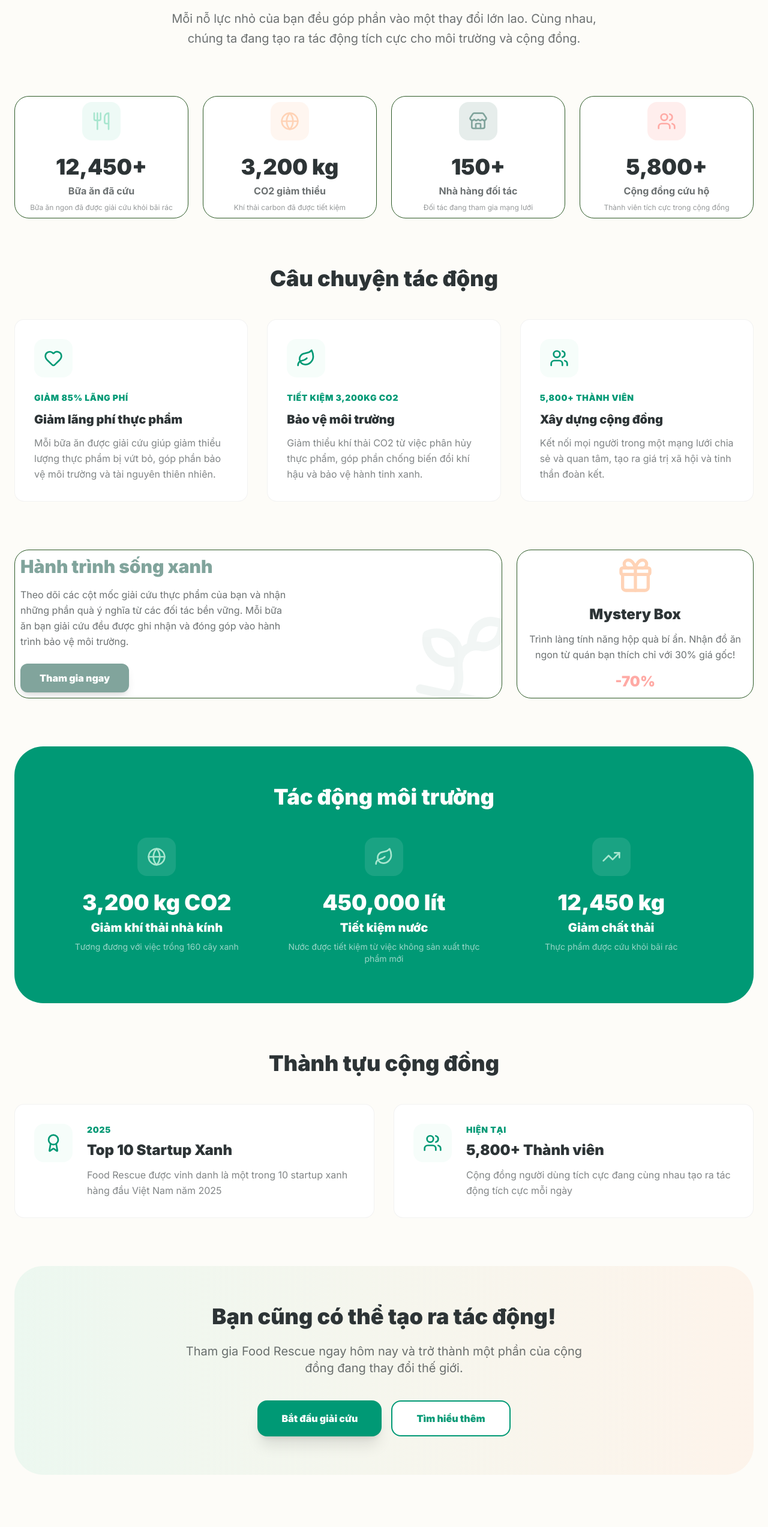
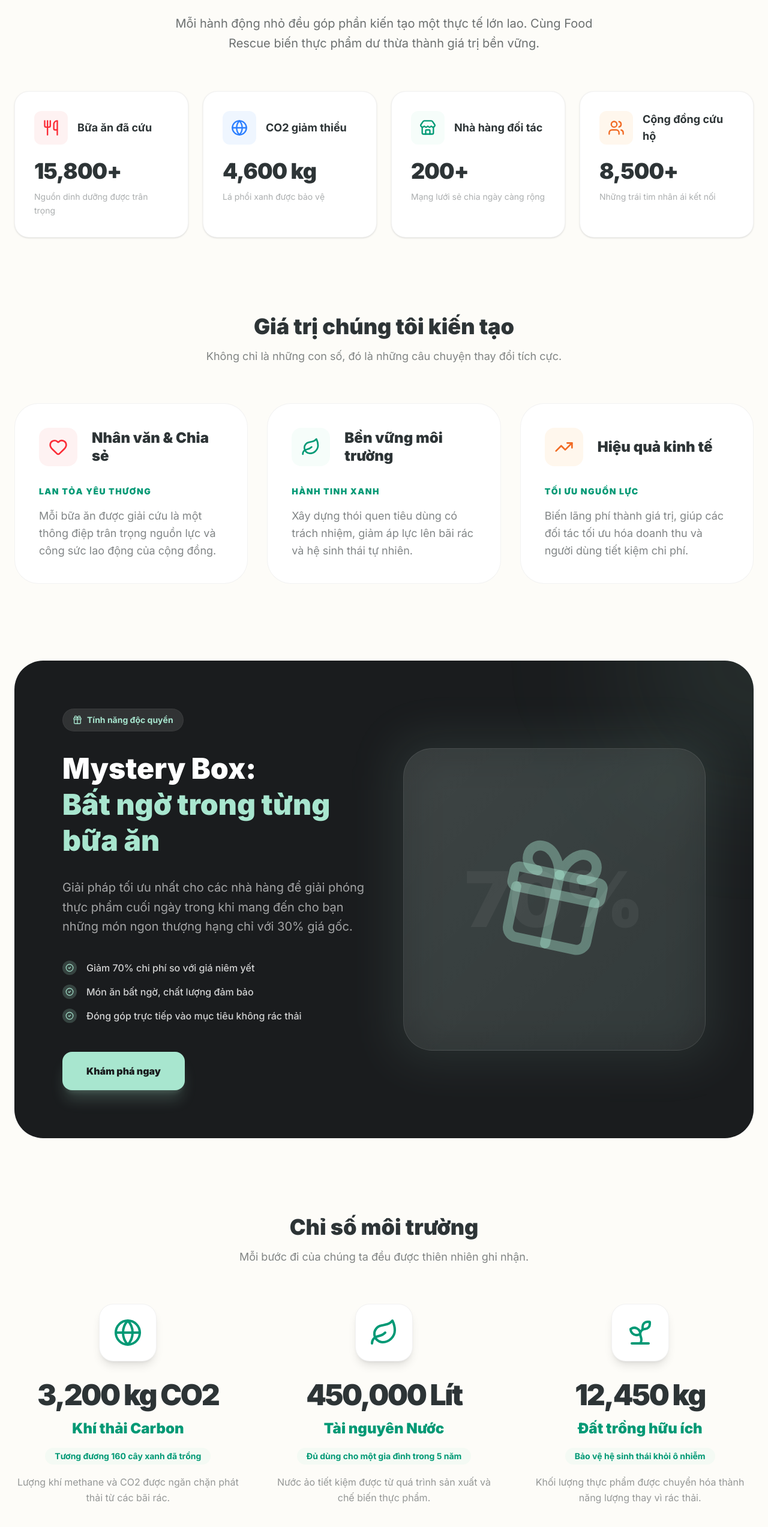
Before and after one commit to developerchidi/Food-Rescue, a Next.js app: page /impact in a window 1280 px wide. Shown: the part 209-2754 px from the top of the page at 60% size. Built offline with nearby package versions, Linux system fonts and the light colour scheme; no server answers.

Commit message:
feat: align impact stats icon and label with site-wide horizontal design

```diff
--- a/src/app/impact/page.tsx
+++ b/src/app/impact/page.tsx
@@ -1,6 +1,6 @@
 import Navbar from "@/components/layout/Navbar";
 import Footer from "@/components/layout/Footer";
-import { Utensils, Globe, Store, Users, Sprout, Gift, TrendingUp, Heart, Leaf, Award } from "lucide-react";
+import { Utensils, Globe, Store, Users, Sprout, Gift, TrendingUp, Heart, Leaf, Award, CheckCircle2 } from "lucide-react";
 
 export default function ImpactPage() {
   return (
@@ -10,213 +10,250 @@ export default function ImpactPage() {
       <div className="pt-32 pb-24">
         <div className="container mx-auto px-6">
           {/* Hero Section */}
-          <div className="text-center mb-20">
-            <h1 className="text-5xl md:text-7xl font-black tracking-tight mb-6 text-[#2d3436]">
+          <div className="text-center mb-16 relative">
+            <div className="absolute top-0 left-1/2 -translate-x-1/2 w-96 h-96 bg-mint-primary/5 rounded-full blur-[100px] -z-10"></div>
+            <h1 className="text-5xl md:text-7xl font-black tracking-tight mb-8 text-[#2d3436]">
               Tác động <span className="text-mint-darker">Cộng đồng</span>
             </h1>
             <p className="text-xl text-foreground/70 max-w-3xl mx-auto leading-relaxed">
-              Mỗi nỗ lực nhỏ của bạn đều góp phần vào một thay đổi lớn lao. Cùng nhau, chúng ta đang tạo ra tác động tích cực cho môi trường và cộng đồng.
+              Mỗi hành động nhỏ đều góp phần kiến tạo một thực tế lớn lao.
+              Cùng Food Rescue biến thực phẩm dư thừa thành giá trị bền vững.
             </p>
           </div>
 
-          {/* Main Stats Section */}
-          <section className="mb-20">
-            <div className="grid grid-cols-1 md:grid-cols-2 lg:grid-cols-4 gap-6">
+          {/* Main Stats Bento Grid */}
+          <section className="mb-32">
+            <div className="grid grid-cols-1 md:grid-cols-4 gap-6">
               {[
                 {
                   label: "Bữa ăn đã cứu",
-                  value: "12,450+",
+                  value: "15,800+",
                   icon: Utensils,
-                  color: "bg-mint-primary/20",
-                  textColor: "text-mint-primary",
-                  description: "Bữa ăn ngon đã được giải cứu khỏi bãi rác"
+                  color: "bg-red-50",
+                  textColor: "text-red-500",
+                  description: "Nguồn dinh dưỡng được trân trọng"
                 },
                 {
                   label: "CO2 giảm thiểu",
-                  value: "3,200 kg",
+                  value: "4,600 kg",
                   icon: Globe,
-                  color: "bg-peach-accent/20",
-                  textColor: "text-peach-accent",
-                  description: "Khí thải carbon đã được tiết kiệm"
+                  color: "bg-blue-50",
+                  textColor: "text-blue-500",
+                  description: "Lá phổi xanh được bảo vệ"
                 },
                 {
                   label: "Nhà hàng đối tác",
-                  value: "150+",
+                  value: "200+",
                   icon: Store,
-                  color: "bg-sage/20",
-                  textColor: "text-sage",
-                  description: "Đối tác đang tham gia mạng lưới"
+                  color: "bg-mint-primary/10",
+                  textColor: "text-mint-darker",
+                  description: "Mạng lưới sẻ chia ngày càng rộng"
                 },
                 {
                   label: "Cộng đồng cứu hộ",
-                  value: "5,800+",
+                  value: "8,500+",
                   icon: Users,
-                  color: "bg-peach-deep/20",
-                  textColor: "text-peach-deep",
-                  description: "Thành viên tích cực trong cộng đồng"
+                  color: "bg-orange-50",
+                  textColor: "text-orange-primary",
+                  description: "Những trái tim nhân ái kết nối"
                 }
               ].map((stat, index) => (
-                <div key={index} className="bento-card flex flex-col items-center group hover:scale-105 transition-transform">
-                  <div className={`w-16 h-16 ${stat.color} rounded-2xl flex items-center justify-center mb-6 group-hover:scale-110 transition-transform`}>
-                    <stat.icon className={`w-8 h-8 ${stat.textColor}`} />
+                <div key={index} className="bg-white rounded-[1.5rem] p-8 border border-black/5 shadow-sm hover:shadow-xl hover:-translate-y-2 transition-all duration-500 group">
+                  <div className="flex items-center gap-4 mb-6">
+                    <div className={`w-14 h-14 ${stat.color} rounded-xl flex items-center justify-center shrink-0 group-hover:scale-110 transition-transform duration-500`}>
+                      <stat.icon className={`w-7 h-7 ${stat.textColor}`} />
                     </div>
-                  <div className="text-4xl font-black mb-2 text-[#2d3436]">{stat.value}</div>
-                  <div className="text-foreground/70 font-bold mb-2 text-center">{stat.label}</div>
-                  <div className="text-xs text-foreground/50 text-center">{stat.description}</div>
+                    <h3 className="text-lg font-bold text-[#2d3436]">{stat.label}</h3>
+                  </div>
+                  <div className="text-4xl font-black mb-3 text-[#2d3436] tracking-tight">{stat.value}</div>
+                  <p className="text-sm text-foreground/40 leading-relaxed">{stat.description}</p>
                 </div>
               ))}
             </div>
           </section>
 
-          {/* Impact Stories Section */}
-          <section className="mb-20">
-            <h2 className="text-4xl font-black mb-12 text-center text-[#2d3436]">Câu chuyện tác động</h2>
+          {/* Impact Stories Section - Refactored for consistency */}
+          <section className="mb-32">
+            <div className="text-center mb-16">
+              <h2 className="text-4xl font-black mb-4 text-[#2d3436]">Giá trị chúng tôi kiến tạo</h2>
+              <p className="text-foreground/60 text-lg">Không chỉ là những con số, đó là những câu chuyện thay đổi tích cực.</p>
+            </div>
             <div className="grid grid-cols-1 md:grid-cols-3 gap-8">
               {[
                 {
                   icon: Heart,
-                  title: "Giảm lãng phí thực phẩm",
-                  description: "Mỗi bữa ăn được giải cứu giúp giảm thiểu lượng thực phẩm bị vứt bỏ, góp phần bảo vệ môi trường và tài nguyên thiên nhiên.",
-                  stat: "Giảm 85% lãng phí"
+                  title: "Nhân văn & Chia sẻ",
+                  description: "Mỗi bữa ăn được giải cứu là một thông điệp trân trọng nguồn lực và công sức lao động của cộng đồng.",
+                  stat: "Lan tỏa yêu thương",
+                  color: "bg-red-50",
+                  iconColor: "text-red-500"
                 },
                 {
                   icon: Leaf,
-                  title: "Bảo vệ môi trường",
-                  description: "Giảm thiểu khí thải CO2 từ việc phân hủy thực phẩm, góp phần chống biến đổi khí hậu và bảo vệ hành tinh xanh.",
-                  stat: "Tiết kiệm 3,200kg CO2"
+                  title: "Bền vững môi trường",
+                  description: "Xây dựng thói quen tiêu dùng có trách nhiệm, giảm áp lực lên bãi rác và hệ sinh thái tự nhiên.",
+                  stat: "Hành tinh xanh",
+                  color: "bg-mint-primary/10",
+                  iconColor: "text-mint-darker"
                 },
                 {
-                  icon: Users,
-                  title: "Xây dựng cộng đồng",
-                  description: "Kết nối mọi người trong một mạng lưới chia sẻ và quan tâm, tạo ra giá trị xã hội và tinh thần đoàn kết.",
-                  stat: "5,800+ thành viên"
+                  icon: TrendingUp,
+                  title: "Hiệu quả kinh tế",
+                  description: "Biến lãng phí thành giá trị, giúp các đối tác tối ưu hóa doanh thu và người dùng tiết kiệm chi phí.",
+                  stat: "Tối ưu nguồn lực",
+                  color: "bg-orange-50",
+                  iconColor: "text-orange-primary"
                 }
               ].map((story, i) => (
-                <div key={i} className="bg-white rounded-2xl p-8 border border-black/5 hover:border-mint-primary/30 transition-all">
-                  <div className="w-16 h-16 bg-mint-primary/10 rounded-2xl flex items-center justify-center mb-6">
-                    <story.icon className="w-8 h-8 text-mint-darker" />
+                <div key={i} className="group bg-white rounded-[2.5rem] p-10 border border-black/5 hover:border-mint-primary/30 transition-all duration-500">
+                  <div className="flex items-center gap-6 mb-8">
+                    <div className={`w-16 h-16 ${story.color} rounded-2xl flex items-center justify-center shrink-0 group-hover:scale-110 transition-transform duration-500`}>
+                      <story.icon className={`w-8 h-8 ${story.iconColor}`} />
                     </div>
-                  <div className="text-sm font-black text-mint-darker mb-3 uppercase tracking-wider">{story.stat}</div>
-                  <h3 className="text-xl font-black mb-3 text-[#2d3436]">{story.title}</h3>
-                  <p className="text-foreground/60 leading-relaxed">{story.description}</p>
+                    <h3 className="text-2xl font-black text-[#2d3436] leading-tight">{story.title}</h3>
+                  </div>
+                  <div className="text-sm font-black text-mint-darker mb-4 uppercase tracking-widest">{story.stat}</div>
+                  <p className="text-foreground/60 leading-relaxed text-lg">{story.description}</p>
                 </div>
               ))}
             </div>
           </section>
 
-          {/* Green Journey Section */}
-          <section className="mb-20">
-            <div className="grid grid-cols-1 md:grid-cols-3 gap-6">
-              <div className="md:col-span-2 bento-card bg-mint-primary/10 border-mint-primary/10 overflow-hidden relative group">
-                <div className="relative z-10 max-w-md">
-                  <h3 className="text-3xl font-black mb-4 text-sage">Hành trình sống xanh</h3>
-                  <p className="text-foreground/70 mb-6 leading-relaxed">
-                    Theo dõi các cột mốc giải cứu thực phẩm của bạn và nhận những phần quà ý nghĩa từ các đối tác bền vững.
-                    Mỗi bữa ăn bạn giải cứu đều được ghi nhận và đóng góp vào hành trình bảo vệ môi trường.
+          {/* Special Feature Highlight */}
+          <section className="mb-32">
+            <div className="bg-[#1a1c1e] rounded-[3rem] p-12 lg:p-20 text-white relative overflow-hidden">
+              <div className="absolute top-0 right-0 w-96 h-96 bg-mint-primary/10 rounded-full -translate-y-1/2 translate-x-1/2 blur-[120px]"></div>
+              <div className="absolute bottom-0 left-0 w-64 h-64 bg-peach-primary/10 rounded-full translate-y-1/2 -translate-x-1/2 blur-[100px]"></div>
+
+              <div className="relative grid grid-cols-1 lg:grid-cols-2 gap-16 items-center">
+                <div>
+                  <div className="inline-flex items-center gap-2 px-4 py-2 bg-white/10 rounded-full text-mint-primary text-sm font-bold mb-8 backdrop-blur-md border border-white/5">
+                    <Gift size={16} />
+                    <span>Tính năng độc quyền</span>
+                  </div>
+                  <h2 className="text-5xl font-black mb-8 leading-tight">Mystery Box: <br /><span className="text-mint-primary">Bất ngờ trong từng bữa ăn</span></h2>
+                  <p className="text-white/60 text-xl leading-relaxed mb-10">
+                    Giải pháp tối ưu nhất cho các nhà hàng để giải phóng thực phẩm cuối ngày
+                    trong khi mang đến cho bạn những món ngon thượng hạng chỉ với 30% giá gốc.
                   </p>
-                  <button className="px-8 py-3 bg-sage text-white rounded-xl font-black hover:bg-sage/90 transition-all shadow-lg">
-                    Tham gia ngay
+                  <div className="space-y-4">
+                    {[
+                      "Giảm 70% chi phí so với giá niêm yết",
+                      "Món ăn bất ngờ, chất lượng đảm bảo",
+                      "Đóng góp trực tiếp vào mục tiêu không rác thải"
+                    ].map((feature, i) => (
+                      <div key={i} className="flex items-center gap-4">
+                        <div className="w-6 h-6 bg-mint-primary/20 rounded-full flex items-center justify-center">
+                          <CheckCircle2 size={14} className="text-mint-primary" />
+                        </div>
+                        <span className="text-white/80 font-medium">{feature}</span>
+                      </div>
+                    ))}
+                  </div>
+                  <button className="mt-12 px-10 py-5 bg-mint-primary text-[#1a1c1e] font-black rounded-2xl hover:bg-mint-light transition-all shadow-xl shadow-mint-primary/20">
+                    Khám phá ngay
                   </button>
                 </div>
-                <div className="absolute right-[-20px] bottom-[-20px] opacity-10 rotate-12 group-hover:rotate-0 transition-transform duration-500">
-                  <Sprout size={180} className="text-sage" />
+                <div className="relative group">
+                  <div className="absolute -inset-4 bg-mint-primary/20 rounded-[3rem] blur-2xl opacity-50 group-hover:opacity-100 transition-opacity"></div>
+                  <div className="relative aspect-square rounded-[3rem] bg-gradient-to-br from-white/10 to-white/5 backdrop-blur-md border border-white/10 flex items-center justify-center p-12 overflow-hidden">
+                    <Gift size={200} className="text-mint-primary/40 rotate-12 group-hover:rotate-0 transition-transform duration-700" />
+                    <div className="absolute inset-0 flex items-center justify-center">
+                      <div className="text-9xl font-black text-white/5">70%</div>
                     </div>
                   </div>
-
-              <div className="bento-card bg-peach-accent/10 border-peach-accent/10 flex flex-col justify-center items-center text-center p-8">
-                <Gift className="w-16 h-16 text-peach-accent mb-4" />
-                <h3 className="text-2xl font-black mb-3 text-[#2d3436]">Mystery Box</h3>
-                <p className="text-foreground/70 mb-4 leading-relaxed">
-                  Trình làng tính năng hộp quà bí ẩn. Nhận đồ ăn ngon từ quán bạn thích chỉ với 30% giá gốc!
-                </p>
-                <div className="text-2xl font-black text-peach-deep">-70%</div>
+                </div>
               </div>
             </div>
           </section>
 
-          {/* Environmental Impact Section */}
-          <section className="mb-20">
-            <div className="bg-mint-darker rounded-[3rem] p-12 lg:p-16 text-white">
-              <h2 className="text-4xl font-black mb-12 text-center">Tác động môi trường</h2>
-              <div className="grid grid-cols-1 md:grid-cols-3 gap-8">
+          {/* Environmental Impact Details */}
+          <section className="mb-32">
+            <div className="text-center mb-16">
+              <h2 className="text-4xl font-black mb-4 text-[#2d3436]">Chỉ số môi trường</h2>
+              <p className="text-foreground/60 text-lg">Mỗi bước đi của chúng ta đều được thiên nhiên ghi nhận.</p>
+            </div>
+            <div className="grid grid-cols-1 md:grid-cols-3 gap-12">
               {[
                 {
                   icon: Globe,
-                    title: "Giảm khí thải nhà kính",
+                  title: "Khí thải Carbon",
                   value: "3,200 kg CO2",
-                    description: "Tương đương với việc trồng 160 cây xanh"
+                  impact: "Tương đương 160 cây xanh đã trồng",
+                  desc: "Lượng khí methane và CO2 được ngăn chặn phát thải từ các bãi rác."
                 },
                 {
                   icon: Leaf,
-                    title: "Tiết kiệm nước",
-                    value: "450,000 lít",
-                    description: "Nước được tiết kiệm từ việc không sản xuất thực phẩm mới"
+                  title: "Tài nguyên Nước",
+                  value: "450,000 Lít",
+                  impact: "Đủ dùng cho một gia đình trong 5 năm",
+                  desc: "Nước ảo tiết kiệm được từ quá trình sản xuất và chế biến thực phẩm."
                 },
                 {
-                    icon: TrendingUp,
-                    title: "Giảm chất thải",
+                  icon: Sprout,
+                  title: "Đất trồng hữu ích",
                   value: "12,450 kg",
-                    description: "Thực phẩm được cứu khỏi bãi rác"
+                  impact: "Bảo vệ hệ sinh thái khỏi ô nhiễm",
+                  desc: "Khối lượng thực phẩm được chuyển hóa thành năng lượng thay vì rác thải."
                 }
-                ].map((impact, i) => (
-                  <div key={i} className="text-center">
-                    <div className="w-16 h-16 bg-white/10 rounded-2xl flex items-center justify-center mx-auto mb-6">
-                      <impact.icon className="w-8 h-8 text-mint-primary" />
+              ].map((item, i) => (
+                <div key={i} className="text-center group">
+                  <div className="w-24 h-24 bg-white rounded-3xl shadow-lg border border-black/5 flex items-center justify-center mx-auto mb-8 group-hover:scale-110 group-hover:shadow-2xl transition-all duration-500">
+                    <item.icon className="w-12 h-12 text-mint-darker" />
                   </div>
-                    <div className="text-4xl font-black mb-2">{impact.value}</div>
-                    <h4 className="text-xl font-black mb-2">{impact.title}</h4>
-                    <p className="text-white/60 text-sm">{impact.description}</p>
+                  <div className="text-5xl font-black text-[#2d3436] mb-4 tracking-tighter">{item.value}</div>
+                  <h3 className="text-2xl font-black text-mint-darker mb-4">{item.title}</h3>
+                  <div className="inline-block px-4 py-1 bg-mint-primary/10 rounded-full text-mint-darker text-sm font-bold mb-4">
+                    {item.impact}
+                  </div>
+                  <p className="text-foreground/50 leading-relaxed max-w-sm mx-auto">{item.desc}</p>
+                </div>
+              ))}
+            </div>
+          </section>
+
+          {/* Recognition & Awards */}
+          <section className="mb-32">
+            <div className="bg-mint-darker rounded-[3rem] p-12 lg:p-20 text-white text-center relative overflow-hidden">
+              <div className="absolute top-0 left-0 w-full h-full bg-[url('/noise.png')] opacity-20 pointer-events-none"></div>
+              <h2 className="text-4xl font-black mb-16 relative z-10">Thành tựu và Công nhận</h2>
+              <div className="grid grid-cols-1 md:grid-cols-2 gap-8 relative z-10">
+                {[
+                  {
+                    title: "Top 10 Startup Xanh 2025",
+                    desc: "Vinh danh bởi Hiệp hội Môi trường Việt Nam cho những đóng góp đột phá trong giải cứu thực phẩm.",
+                    award: "Innovation Award"
+                  },
+                  {
+                    title: "Sustainable Solution of the Year",
+                    desc: "Được công nhận là giải pháp bền vững hiệu quả nhất bởi diễn đàn Kinh tế xanh khu vực.",
+                    award: "Green Excellence"
+                  }
+                ].map((award, i) => (
+                  <div key={i} className="bg-white/10 backdrop-blur-md rounded-2xl p-10 border border-white/10 hover:bg-white/20 transition-all">
+                    <Award className="w-12 h-12 text-mint-primary mx-auto mb-6" />
+                    <div className="text-mint-primary text-xs font-black uppercase tracking-widest mb-2">{award.award}</div>
+                    <h3 className="text-2xl font-black mb-4">{award.title}</h3>
+                    <p className="text-white/60 leading-relaxed">{award.desc}</p>
                   </div>
                 ))}
               </div>
             </div>
           </section>
 
-          {/* Community Achievements */}
-          <section className="mb-20">
-            <h2 className="text-4xl font-black mb-12 text-center text-[#2d3436]">Thành tựu cộng đồng</h2>
-            <div className="grid grid-cols-1 md:grid-cols-2 gap-8">
-              {[
-                {
-                  icon: Award,
-                  title: "Top 10 Startup Xanh",
-                  description: "Food Rescue được vinh danh là một trong 10 startup xanh hàng đầu Việt Nam năm 2025",
-                  year: "2025"
-                },
-                {
-                  icon: Users,
-                  title: "5,800+ Thành viên",
-                  description: "Cộng đồng người dùng tích cực đang cùng nhau tạo ra tác động tích cực mỗi ngày",
-                  year: "Hiện tại"
-                }
-              ].map((achievement, i) => (
-                <div key={i} className="bg-white rounded-2xl p-8 border border-black/5 hover:border-mint-primary/30 transition-all">
-                  <div className="flex items-start gap-6">
-                    <div className="w-16 h-16 bg-mint-primary/10 rounded-2xl flex items-center justify-center shrink-0">
-                      <achievement.icon className="w-8 h-8 text-mint-darker" />
-                    </div>
-                    <div className="flex-grow">
-                      <div className="text-sm font-black text-mint-darker mb-2 uppercase tracking-wider">{achievement.year}</div>
-                      <h3 className="text-2xl font-black mb-3 text-[#2d3436]">{achievement.title}</h3>
-                      <p className="text-foreground/60 leading-relaxed">{achievement.description}</p>
-                    </div>
-                  </div>
-                </div>
-              ))}
-            </div>
-          </section>
-
-          {/* CTA Section */}
-          <section className="bg-gradient-to-r from-mint-primary/20 to-peach-accent/20 rounded-[3rem] p-12 lg:p-16 text-center">
-            <h2 className="text-4xl font-black mb-6 text-[#2d3436]">Bạn cũng có thể tạo ra tác động!</h2>
-            <p className="text-xl text-foreground/70 mb-10 max-w-2xl mx-auto">
-              Tham gia Food Rescue ngay hôm nay và trở thành một phần của cộng đồng đang thay đổi thế giới.
+          {/* Final CTA Refactored */}
+          <section className="text-center">
+            <h2 className="text-5xl md:text-6xl font-black mb-8 text-[#2d3436] leading-tight">
+              Sẵn sàng trở thành <br /><span className="text-mint-darker">Một Phần Của Sự Thay Đổi?</span>
+            </h2>
+            <p className="text-xl text-foreground/60 max-w-2xl mx-auto mb-16">
+              Tham gia cùng 8,500+ thành viên khác để cùng nhau giải cứu thực phẩm và bảo vệ hành tinh của chúng ta ngay hôm nay.
             </p>
-            <div className="flex flex-col sm:flex-row gap-4 justify-center">
-              <button className="px-10 py-4 bg-mint-darker text-white font-black rounded-2xl hover:bg-mint-dark transition-all shadow-xl">
-                Bắt đầu giải cứu
+            <div className="flex flex-col sm:flex-row gap-6 justify-center items-center">
+              <button className="px-12 py-6 bg-mint-darker text-white font-black rounded-3xl hover:bg-[#1a4d44] transition-all shadow-2xl hover:scale-105 active:scale-95 text-lg">
+                Giải cứu món ngon ngay
               </button>
-              <button className="px-10 py-4 bg-white text-mint-darker font-black rounded-2xl hover:bg-mint-primary/10 transition-all border-2 border-mint-darker">
+              <button className="px-12 py-6 bg-white text-[#2d3436] border border-black/10 font-black rounded-3xl hover:bg-gray-50 transition-all shadow-sm hover:scale-105 active:scale-95 text-lg">
                 Tìm hiểu thêm
               </button>
             </div>
```
Lines whose indentation alone changed are shown as unchanged.
